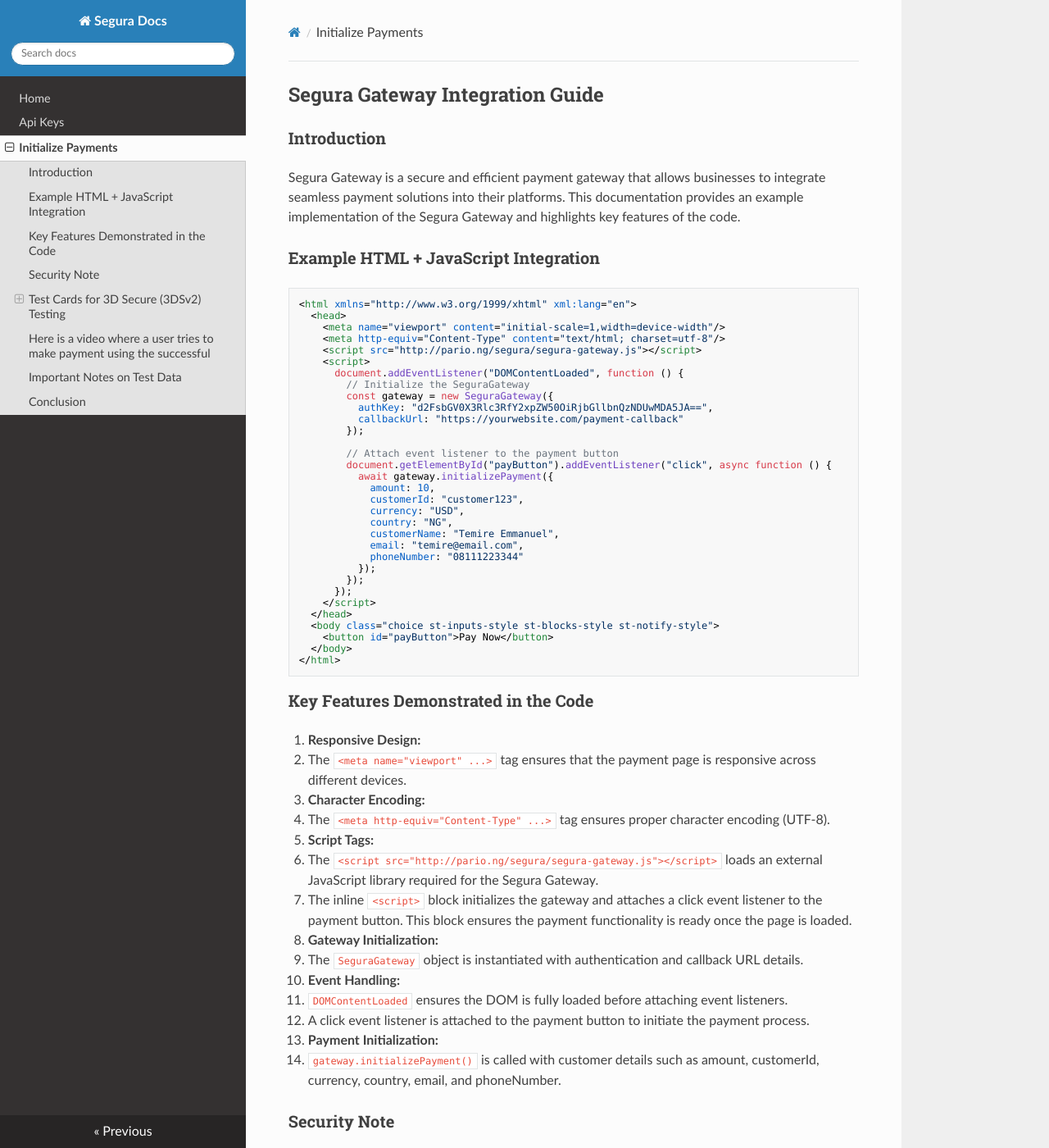
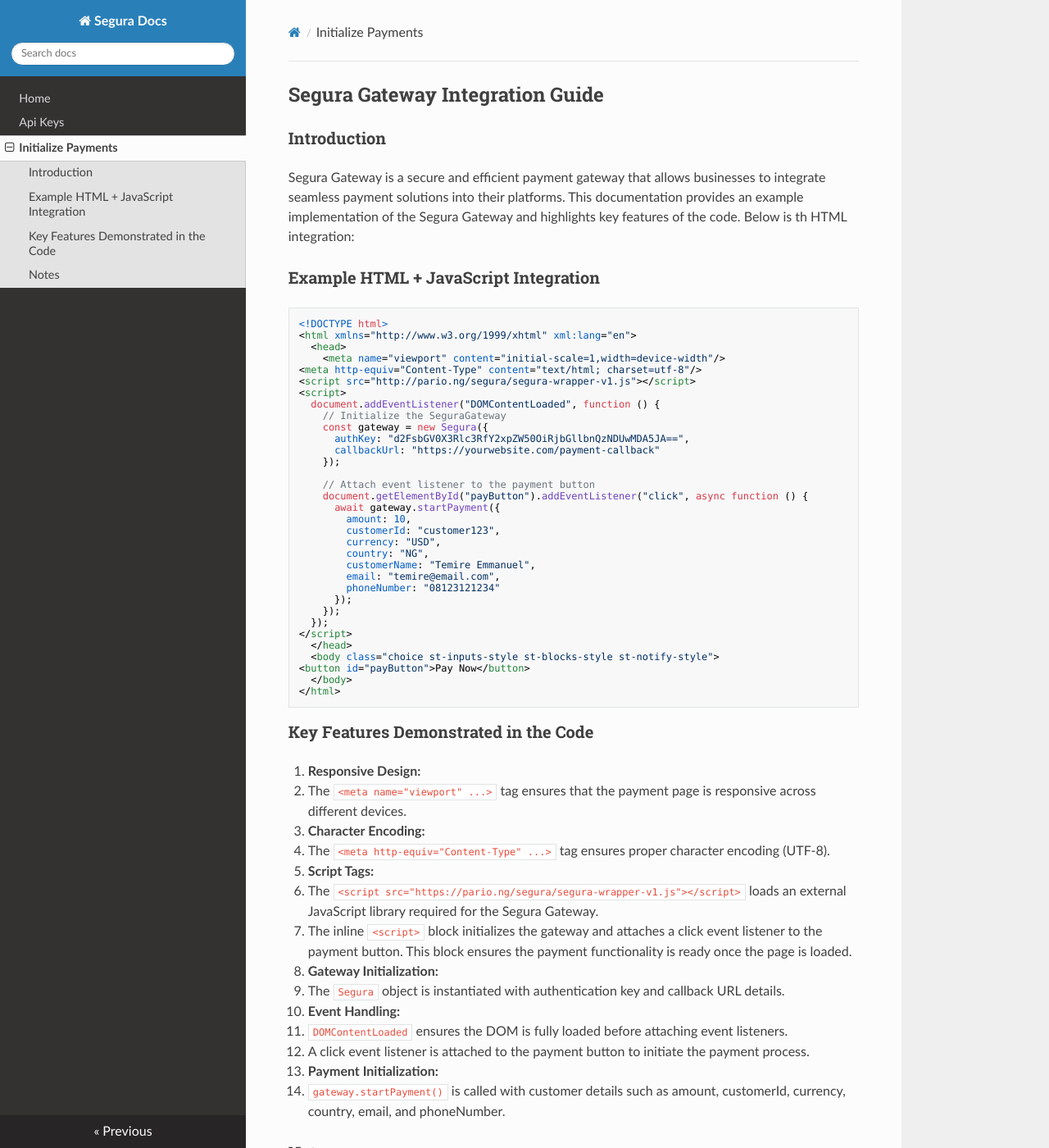
Before and after one commit to Noah-droid/segura, an MkDocs documentation site: the page built from docs/payments.md, in a window 1280 px wide and 1400 px high. Shown: the whole window at 82% size. Built offline with MkDocs 1.6.1, drawn with Linux system fonts in a browser that asks for light colours; nearby versions of some CDN libraries; some of the changed text lies outside the part shown.

Commit message:
added api integration

````diff
--- a/docs/payments.md
+++ b/docs/payments.md
@@ -1,43 +1,45 @@
 ## Segura Gateway Integration Guide
 
 ### Introduction
-Segura Gateway is a secure and efficient payment gateway that allows businesses to integrate seamless payment solutions into their platforms. This documentation provides an example implementation of the Segura Gateway and highlights key features of the code.
+Segura Gateway is a secure and efficient payment gateway that allows businesses to integrate seamless payment solutions into their platforms. This documentation provides an example implementation of the Segura Gateway and highlights key features of the code. Below is th HTML integration:
 
 ### Example HTML + JavaScript Integration
 ```html
+<!DOCTYPE html>
 <html xmlns="http://www.w3.org/1999/xhtml" xml:lang="en">
   <head>
     <meta name="viewport" content="initial-scale=1,width=device-width"/>
-    <meta http-equiv="Content-Type" content="text/html; charset=utf-8"/>
-    <script src="http://pario.ng/segura/segura-gateway.js"></script>
-    <script>
-      document.addEventListener("DOMContentLoaded", function () {
-        // Initialize the SeguraGateway
-        const gateway = new SeguraGateway({
-          authKey: "d2FsbGV0X3Rlc3RfY2xpZW50OiRjbGllbnQzNDUwMDA5JA==",
-          callbackUrl: "https://yourwebsite.com/payment-callback"
-        });
+<meta http-equiv="Content-Type" content="text/html; charset=utf-8"/>
+<script src="http://pario.ng/segura/segura-wrapper-v1.js"></script>
+<script>
+  document.addEventListener("DOMContentLoaded", function () {
+    // Initialize the SeguraGateway
+    const gateway = new Segura({
+      authKey: "d2FsbGV0X3Rlc3RfY2xpZW50OiRjbGllbnQzNDUwMDA5JA==",
+      callbackUrl: "https://yourwebsite.com/payment-callback"
+    });
 
-        // Attach event listener to the payment button
-        document.getElementById("payButton").addEventListener("click", async function () {
-          await gateway.initializePayment({
-            amount: 10,
-            customerId: "customer123",
-            currency: "USD",
-            country: "NG",
-            customerName: "Temire Emmanuel",
-            email: "temire@email.com",
-            phoneNumber: "08111223344"
-          });
-        });
+    // Attach event listener to the payment button
+    document.getElementById("payButton").addEventListener("click", async function () {
+      await gateway.startPayment({
+        amount: 10,
+        customerId: "customer123",
+        currency: "USD",
+		country: "NG",
+		customerName: "Temire Emmanuel",
+		email: "temire@email.com",
+		phoneNumber: "08123121234"
       });
-    </script>
+    });
+  });
+</script>
   </head>
   <body class="choice st-inputs-style st-blocks-style st-notify-style">
-    <button id="payButton">Pay Now</button>
+<button id="payButton">Pay Now</button>
   </body>
 </html>
 ```
+
 
 ### Key Features Demonstrated in the Code
 1. **Responsive Design:**
@@ -47,64 +49,25 @@ Segura Gateway is a secure and efficient payment gateway that allows businesses
    - The `<meta http-equiv="Content-Type" ...>` tag ensures proper character encoding (UTF-8).
 
 3. **Script Tags:**
-   - The `<script src="http://pario.ng/segura/segura-gateway.js"></script>` loads an external JavaScript library required for the Segura Gateway.
+   - The `<script src="https://pario.ng/segura/segura-wrapper-v1.js"></script>` loads an external JavaScript library required for the Segura Gateway.
    - The inline `<script>` block initializes the gateway and attaches a click event listener to the payment button. This block ensures the payment functionality is ready once the page is loaded.
 
 4. **Gateway Initialization:**
-   - The `SeguraGateway` object is instantiated with authentication and callback URL details.
+   - The `Segura` object is instantiated with authentication key and callback URL details.
 
 5. **Event Handling:**
    - `DOMContentLoaded` ensures the DOM is fully loaded before attaching event listeners.
    - A click event listener is attached to the payment button to initiate the payment process.
 
 6. **Payment Initialization:**
-   - `gateway.initializePayment()` is called with customer details such as amount, customerId, currency, country, email, and phoneNumber.
+   - `gateway.startPayment()` is called with customer details such as amount, customerId, currency, country, email, and phoneNumber.
 
-### Security Note
+### Notes
+- Gateway is subject to changes, hence ralways refer to the updated documentation.
 - Always keep your authKey confidential and avoid exposing it on the client side in production.
 - Validate and sanitize all inputs on the server side before processing payments.
 
-### Test Cards for 3D Secure (3DSv2) Testing
-#### (3DSv2) Test Case 1: Successful Frictionless 3-D Secure Authentication & Successful Authorisation
-| Card Type | Card Number          | Status | Error Code |
-|-----------|-----------------------|---------|-------------|
-| AMEX      | 340000000004001       | Y       | 0 – Ok      |
-| DISCOVER  | 6573700000000009      | Y       | 0 – Ok      |
-| MASTERCARD| 5591390000000504      | Y       | 0 – Ok      |
-| VISA      | 4900490000000501      | Y       | 0 – Ok      |
-
- **Success Cards Test case 1:**
-![alt text](image-1.png)
-
-![alt text](image.png)
 
 
-#### (3DSv2) Test Case 2: Failed Frictionless 3-D Secure Authentication & Failed Authorisation
-| Card Type | Card Number          | Status | Error Code |
-|-----------|-----------------------|---------|-------------|
-| AMEX      | 340000000004019       | N       | Not performed |
-| DISCOVER  | 6599999900000313      | N       | Not performed |
-| MASTERCARD| 5591390000000520      | N       | Not performed |
-| VISA      | 4900490000000519      | N       | Not performed |
-
- **Failed Cards Test case 1:**
-![alt text](image-2.png)
-
-![alt text](image-3.png)
-
-### Here is a video where a user tries to make payment using the successful
-
-<iframe width="560" height="315" src="https://www.youtube.com/embed/rObbWc47aPM" title="Segura Gateway Integration Video" frameborder="0" allowfullscreen></iframe>
-
-
-
-
-### Important Notes on Test Data
-- **Expiry Date:** Remember that you need to set the expiry date to any valid date in the future, otherwise an invalid field error will be returned.
-- **Security Code:** To pass the security code checks, please use the following values:
-  - **"123"** for **DISCOVER**, **MASTERCARD**, and **VISA** cards.
-  - **"1234"** for **AMEX** cards.
-
-
-### Conclusion
-This example showcases the basic integration steps for embedding Segura Gateway into your web application. Developers are encouraged to consult the official Segura Gateway documentation for advanced features and security practices.
+<!-- ### Conclusion
+This example showcases the basic integration steps for embedding Segura Gateway into your web application. Developers are encouraged to consult the official Segura Gateway documentation for advanced features and security practices. -->
````
